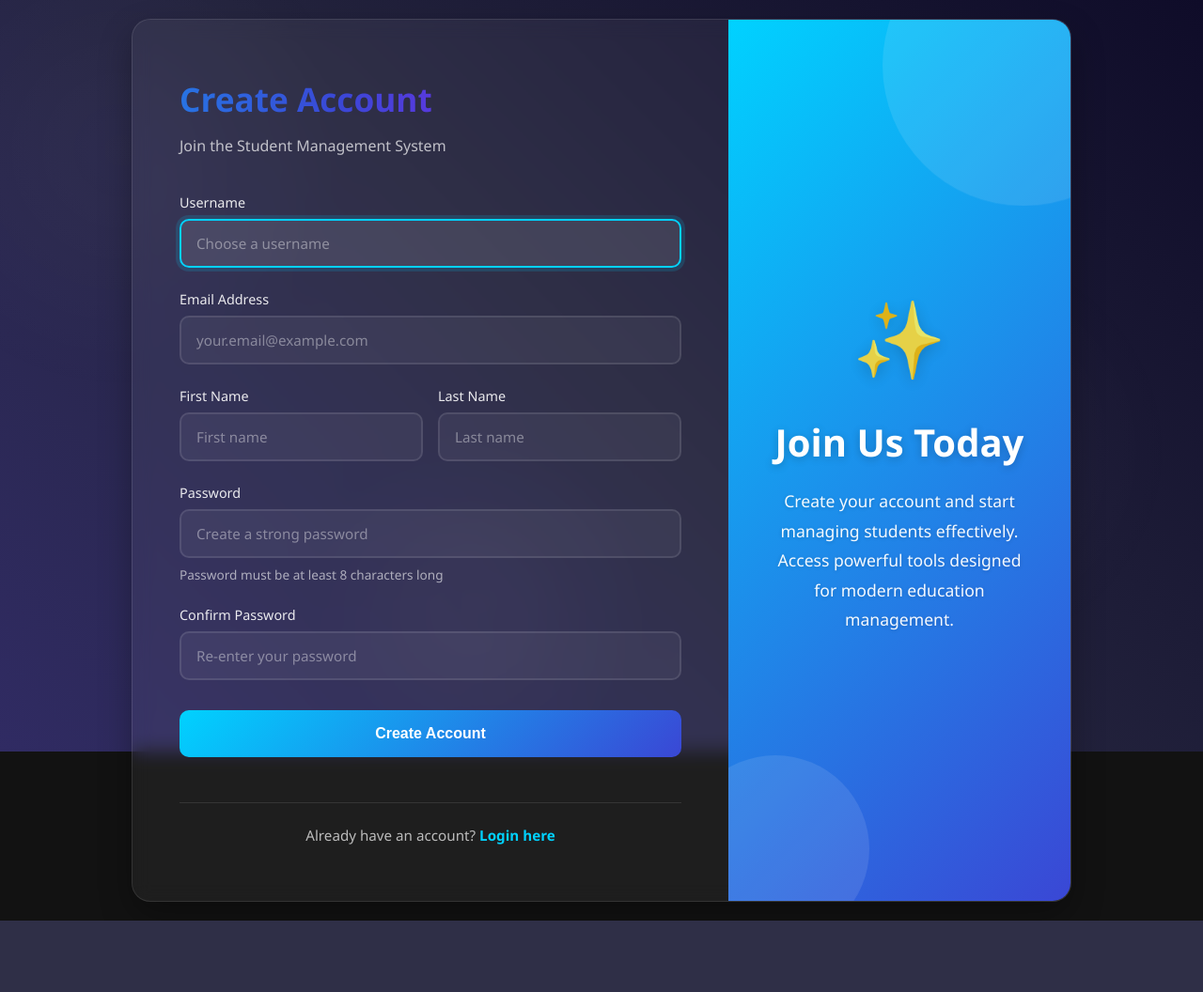
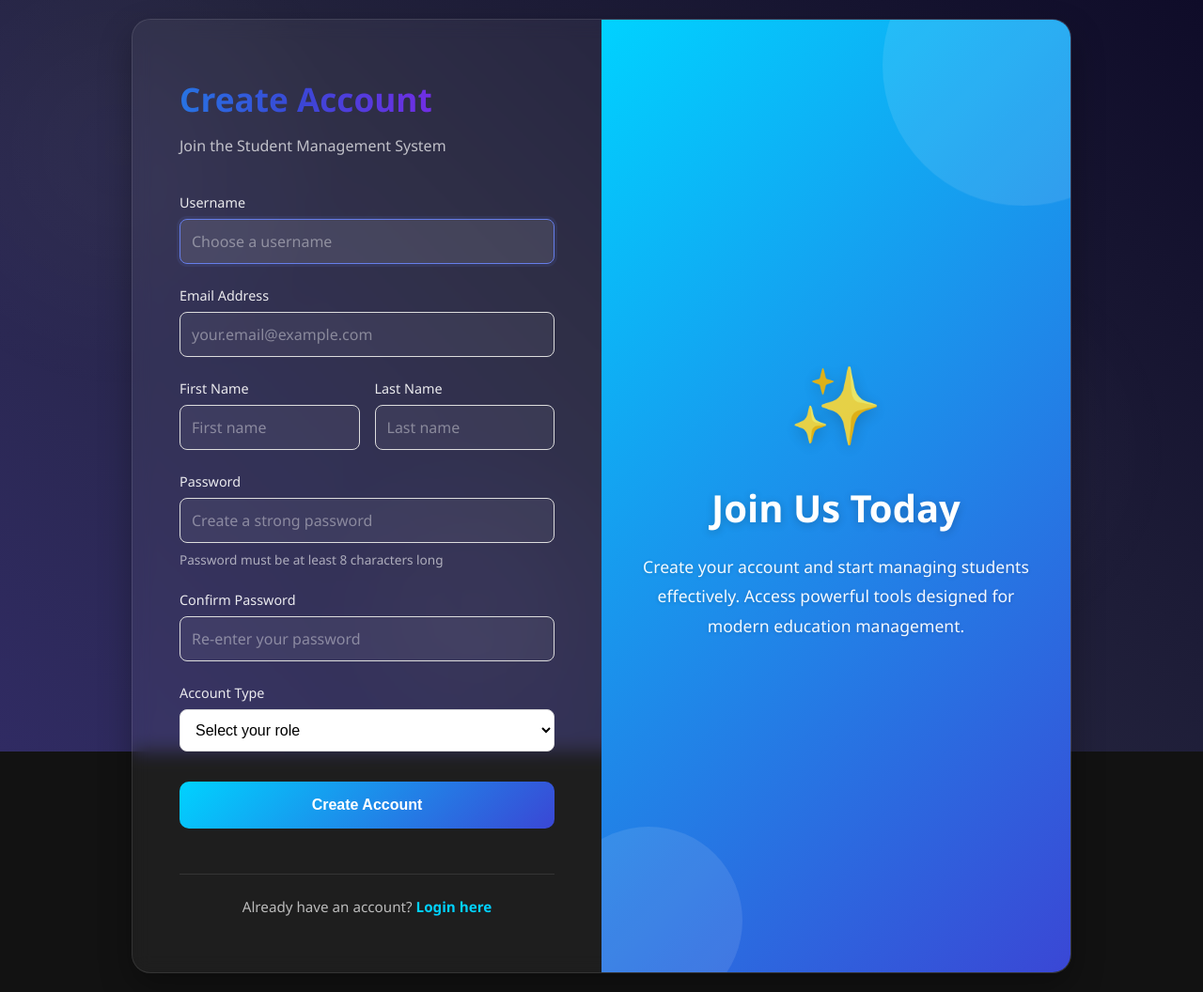
Before and after one commit to MrMilanDevkota/Student-Management-System, a Django app: page /register/ in a window 1280 px wide. Shown: the whole page at 94% size. Before the commit the page ends 980 px from the top, so only its background shows below. Run offline with Django 5.2, Linux system fonts and the light colour scheme.

Commit message:
role based user activity

```diff
--- a/registrationandemail/models.py
+++ /dev/null
@@ -1,3 +0,0 @@
-from django.db import models
-
-# Create your models here.
--- a/registrationandemail/static/css/auth.css
+++ b/registrationandemail/static/css/auth.css
@@ -412,3 +412,70 @@ body::after {
         align-items: flex-start;
     }
 }
+
+/* Error text styling */
+.error-text {
+    color: #e74c3c;
+    font-size: 0.875rem;
+    margin-top: 0.25rem;
+    display: block;
+}
+
+/* Select dropdown styling */
+select {
+    width: 100%;
+    padding: 0.75rem;
+    border: 1px solid #ddd;
+    border-radius: 8px;
+    font-size: 1rem;
+    background-color: white;
+    cursor: pointer;
+    transition: all 0.3s ease;
+}
+
+select:focus {
+    outline: none;
+    border-color: #667eea;
+    box-shadow: 0 0 0 3px rgba(102, 126, 234, 0.1);
+}
+
+/* Input styling (if not already present) */
+input[type="text"],
+input[type="email"],
+input[type="password"] {
+    width: 100%;
+    padding: 0.75rem;
+    border: 1px solid #ddd;
+    border-radius: 8px;
+    font-size: 1rem;
+    transition: all 0.3s ease;
+}
+
+input[type="text"]:focus,
+input[type="email"]:focus,
+input[type="password"]:focus {
+    outline: none;
+    border-color: #667eea;
+    box-shadow: 0 0 0 3px rgba(102, 126, 234, 0.1);
+}
+
+/* Alert messages */
+.alert {
+    padding: 1rem;
+    margin-bottom: 1rem;
+    border-radius: 8px;
+    font-size: 0.95rem;
+}
+
+.alert-success {
+    background-color: #d4edda;
+    color: #155724;
+    border: 1px solid #c3e6cb;
+}
+
+.alert-danger,
+.alert-error {
+    background-color: #f8d7da;
+    color: #721c24;
+    border: 1px solid #f5c6cb;
+}
--- a/registrationandemail/templates/register.html
+++ b/registrationandemail/templates/register.html
@@ -50,6 +50,15 @@
                     <label for="password2">Confirm Password</label>
                     <input type="password" id="password2" name="password2" placeholder="Re-enter your password" required>
                 </div>
+                <div class="form-group">
+                    <label for="role">Account Type</label>
+                    <select id="role" name="role" required>
+                        <option value="">Select your role</option>
+                        <option value="student">Student/Parent</option>
+                        <option value="teacher">Teacher</option>
+                        <option value="admin">Admin</option>
+                    </select>
+                </div>
 
                 {% if messages %}
                     <div class="messages">
--- a/registrationandemail/views.py
+++ b/registrationandemail/views.py
@@ -1,9 +1,8 @@
 from django.shortcuts import redirect, render
 from django.contrib import messages
 from django.contrib.auth.models import User
-from django.contrib.auth import login, authenticate, logout
+from django.contrib.auth import login, authenticate
 from django.core.mail import send_mail
-from django.template.loader import render_to_string
 from django.utils.http import urlsafe_base64_encode, urlsafe_base64_decode
 from django.utils.encoding import force_bytes, force_str
 from django.contrib.sites.shortcuts import get_current_site
@@ -22,6 +21,7 @@ def register(request):
         last_name = request.POST.get('last_name')
         password1 = request.POST.get('password1')
         password2 = request.POST.get('password2')
+        role = request.POST.get('role')
 
         if not all([username, email, first_name, last_name, password1, password2]):
             messages.error(request, "All fields are required.")
--- a/studentmanagementsystem/settings.py
+++ b/studentmanagementsystem/settings.py
@@ -135,6 +135,6 @@ EMAIL_BACKEND = 'django.core.mail.backends.smtp.EmailBackend'
 EMAIL_HOST = 'smtp.gmail.com'  # For Gmail
 EMAIL_PORT = 587
 EMAIL_USE_TLS = True
-EMAIL_HOST_USER = 'useyourowngmailid'
-EMAIL_HOST_PASSWORD = 'use your app password' #'kiqivrhqqlajqeiy'  # Use App Password for Gmail
+EMAIL_HOST_USER = 'devkotamilan852@gmail.com'
+EMAIL_HOST_PASSWORD = 'kiqivrhqqlajqeiy'  # Use App Password for Gmail
 DEFAULT_FROM_EMAIL = EMAIL_HOST_USER
```
Also changed, not shown: student/admin.py (+9 -0 lines), student/decorators.py (added, +29 -0 lines), student/models.py (+16 -1 lines), student/views.py (+9 -1 lines), db.sqlite3, registrationandemail/apps.py (line endings or trailing spaces), registrationandemail/signals.py (added), student/migrations/0003_alter_student_user.py (added), student/migrations/0004_userprofile.py (added).
